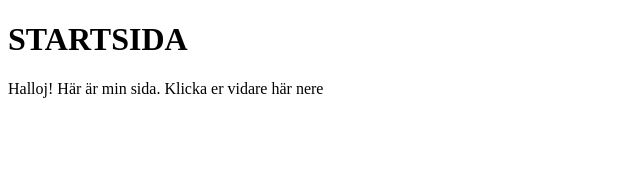
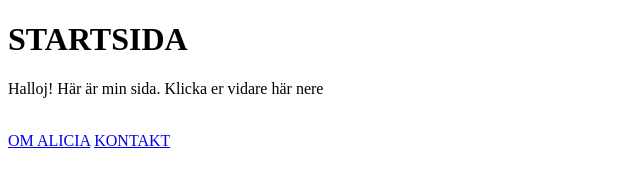
Before and after one commit to AliciaPiyi/Nytt-onsdag-5-september, a plain HTML site: page index.html in a window 1280 px wide. Shown: the whole page, without its empty margins (0-640 px from the left). Drawn offline with Linux system fonts and the light colour scheme.

Commit message:
tredje ändring

```diff
--- a/index.html
+++ b/index.html
@@ -14,6 +14,10 @@
         Klicka er vidare här nere
     </p>
 
+    <br>
+
+    <a href="alicia.html">OM ALICIA</a>
+    <a href="kontakt.html">KONTAKT</a>
 
 </body>
 </html>
```
Also changed, not shown: alicia.html (+3 -0 lines), kontakt.html (+3 -0 lines).
